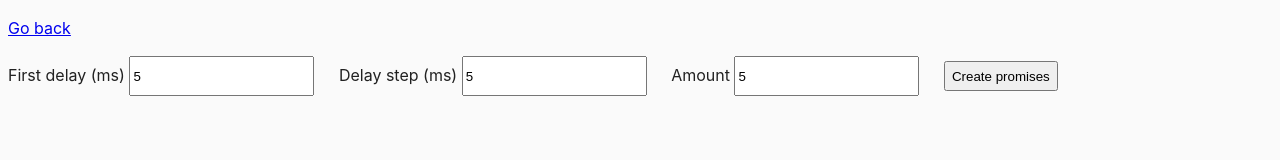
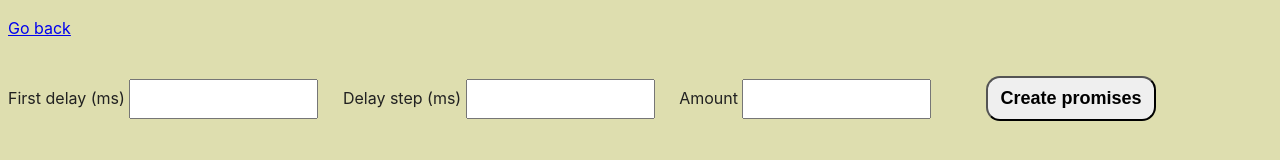
Before and after one commit to pashasport/goit-js-hw-09, a website built with Parcel: page src/03-promises.html in a window 1280 px wide. Both pictures are taken after typing "5", "5", "5" into the empty fields and a click on the button "Create promises". Built offline with nearby package versions, Linux system fonts and the light colour scheme; what notiflix would draw is missing.

Commit message:
hw-js- corrected

```diff
--- a/src/css/common.css
+++ b/src/css/common.css
@@ -32,10 +32,21 @@ input {
   max-width: 320px;
   min-height: 40px;
   margin-right: 20px;
+  font-size: 14px;
 }
 button {
-  min-height: 30px;
-  min-width: 70px;
+  border-radius: 14px;
+  margin-top: 20px;
+  margin-left: 30px;
+  min-height: 45px;
+  min-width: 170px;
+  font-size: 18px;
+  font-weight: 700;
+}
+button:hover {
+  background-color: rgb(192, 241, 233);
+  letter-spacing: 0.03em;
+  min-width: 175px;
 }
 .flatpickr-input {
   margin-bottom: 0;
--- a/src/js/02-timer.js
+++ b/src/js/02-timer.js
@@ -1,5 +1,4 @@
 import flatpickr from 'flatpickr';
-
 import 'flatpickr/dist/flatpickr.min.css';
 import Notiflix from 'notiflix';
 import { Report } from 'notiflix/build/notiflix-report-aio';
--- a/src/js/03-promises.js
+++ b/src/js/03-promises.js
@@ -6,8 +6,44 @@ const refs = {
   step: document.querySelector('[name="step"]'),
   amount: document.querySelector('[name="amount"]'),
 };
+refs.body.style.backgroundColor = '#dedeaf';
 
 refs.form.addEventListener('click', onPromiseCreate);
+const positions = {
+  width: '360px',
+  borderRadius: '24px',
+  distance: '14px',
+  cssAnimationStyle: 'fade',
+  fontAwesomeIconStyle: 'shadow',
+};
+
+function onPromiseCreate(e) {
+  e.preventDefault();
+
+  let delay = Number(refs.delay.value);
+  let step = Number(refs.step.value);
+  let amount = Number(refs.amount.value);
+
+  for (let position = 1; position <= amount; position += 1) {
+    createPromise(position, delay)
+      .then(({ position, delay }) => {
+        Notiflix.Notify.success(
+          `✅ Fulfilled promise ${position} in ${delay}ms`,
+          positions
+        );
+      })
+      .catch(({ position, delay }) => {
+        Notiflix.Notify.failure(
+          `❌ Rejected promise ${position} in ${delay}ms`,
+          positions
+        );
+      });
+    delay += step;
+    setTimeout(() => {
+      e.target.form.reset();
+    }, delay - step);
+  }
+}
 
 function createPromise(position, delay) {
   return new Promise((resolve, reject) => {
@@ -21,27 +57,3 @@ function createPromise(position, delay) {
     }, delay);
   });
 }
-
-function onPromiseCreate(e) {
-  e.preventDefault();
-
-  let valueDelay = Number(refs.delay.value);
-  let step = Number(refs.step.value);
-  let amount = Number(refs.amount.value);
-
-  for (let i = 1; i <= amount; i += 1) {
-    let promiseDelay = valueDelay + step * i;
-
-    createPromise(i, promiseDelay)
-      .then(({ position, delay }) => {
-        Notiflix.Notify.success(
-          `✅ Fulfilled promise ${position} in ${delay}ms`
-        );
-      })
-      .catch(({ position, delay }) => {
-        Notiflix.Notify.failure(
-          `❌ Rejected promise ${position} in ${delay}ms`
-        );
-      });
-  }
-}
```
